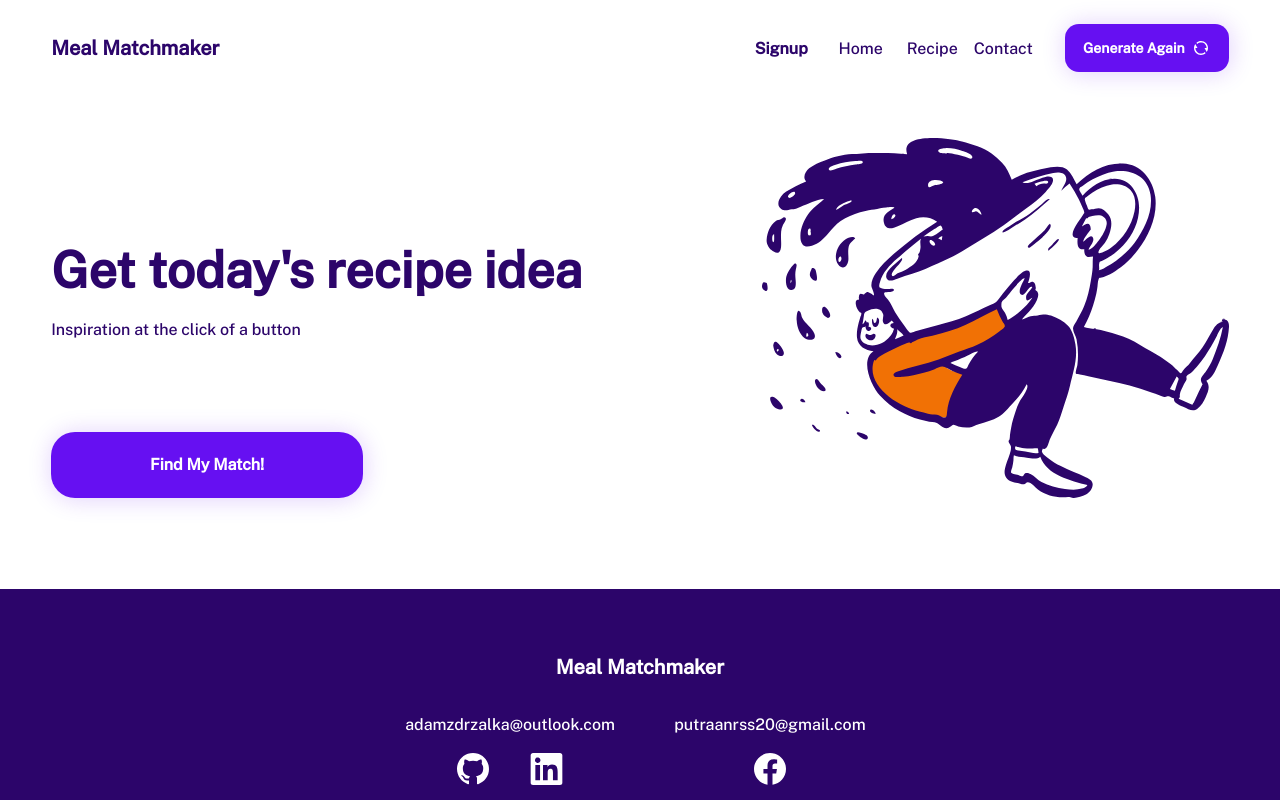
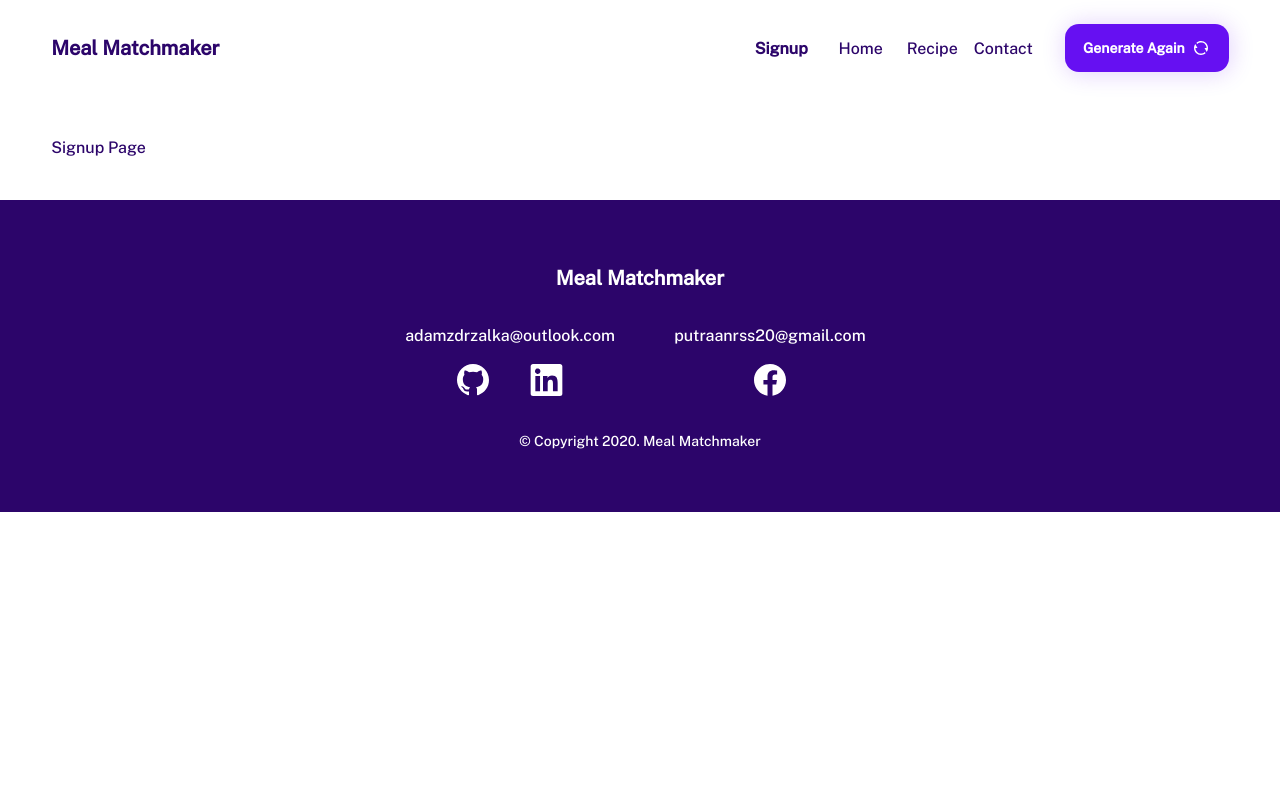
Before and after one commit to moderndayNeo/Meal-Matchmaker, a React (Create React App) app: page /signup in a window 1280 px wide. Built offline with nearby package versions, Linux system fonts and the light colour scheme.

Commit message:
feat: Create Signup page component

```diff
--- /dev/null
+++ b/src/frontend/components/Auth/Signup/Signup.css
@@ -0,0 +1,3 @@
+.Signup {
+    /* background-color: red; */
+}
--- /dev/null
+++ b/src/frontend/components/Auth/Signup/Signup.tsx
@@ -0,0 +1,10 @@
+import React from 'react'
+import './Signup.css'
+
+export default function Signup() {
+    return (
+        <div className="Signup">
+            Signup Page
+        </div>
+    )
+}
--- a/src/frontend/components/Main/Main.tsx
+++ b/src/frontend/components/Main/Main.tsx
@@ -4,6 +4,7 @@ import WelcomePage from './WelcomePage/WelcomePage'
 import RecipeGenerator from './RecipeGenerator/RecipeGenerator'
 import Recipe from './Recipe/Recipe'
 import ContactPage from './ContactPage/ContactPage'
+import Signup from '../Auth/Signup/Signup'
 import { Route, Switch } from 'react-router-dom'
 import { IMeal } from '../../IMeal'
 
@@ -47,6 +48,7 @@ export default function Main({ onClick, meal, setRandomRecipe }: MainProps) {
                         />
                     )}
                 />
+                <Route exact path="/signup" component={Signup} />
                 <Route exact path="/contact" component={ContactPage} />
                 <Route path="/:notfound" component={WelcomePage} />
             </Switch>
```
